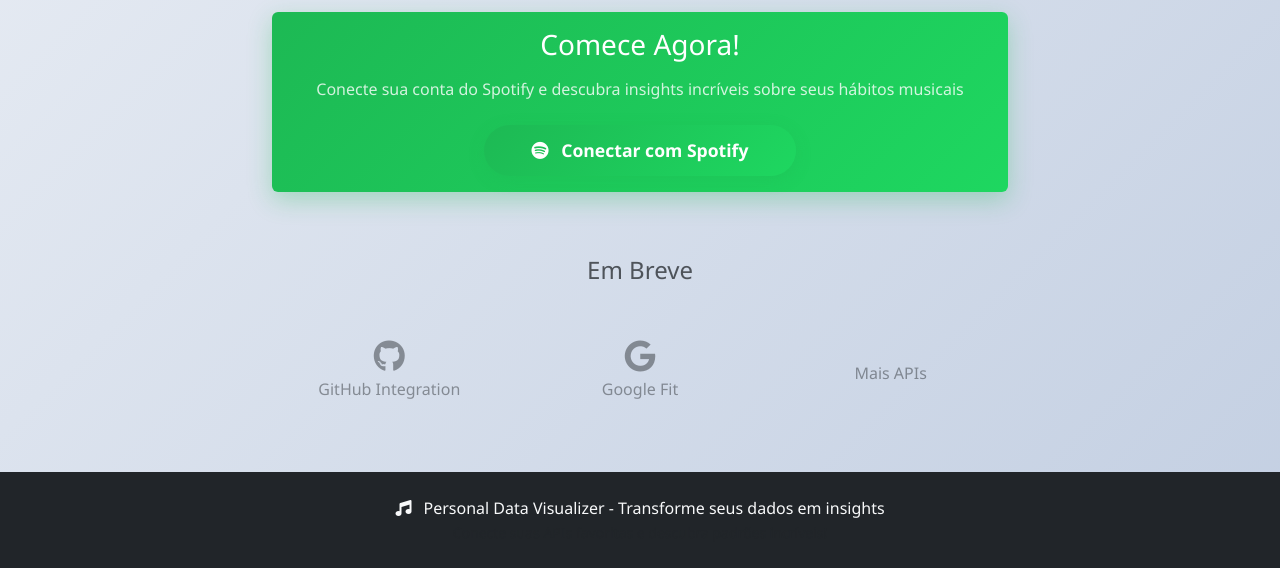
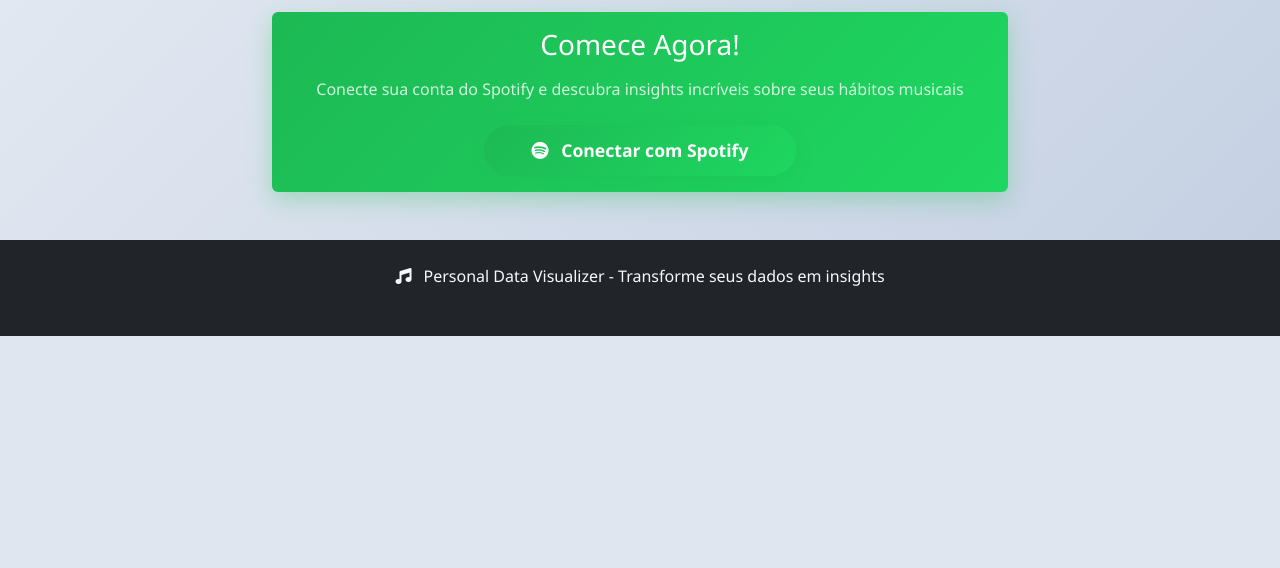
Before and after one commit to Vitorbogo/data-visualizer, a Flask app: page / in a window 1280 px wide. Shown: the part 984-1552 px from the top of the page. After the commit the page ends 1320 px from the top, so only its background shows below. Run offline with Flask 3, Linux system fonts and the light colour scheme.

Commit message:
Retirando coming soon

```diff
--- a/templates/index.html
+++ b/templates/index.html
@@ -97,31 +97,6 @@ endblock %} {% block content %}
         </div>
       </div>
     </div>
-
-    <!-- Coming Soon -->
-    <div class="row g-3 mt-5">
-      <div class="col-12">
-        <h4 class="text-center mb-4 text-muted">Em Breve</h4>
-      </div>
-      <div class="col-md-4 text-center">
-        <div class="coming-soon-item">
-          <i class="fab fa-github fa-2x text-muted mb-2"></i>
-          <h6 class="text-muted">GitHub Integration</h6>
-        </div>
-      </div>
-      <div class="col-md-4 text-center">
-        <div class="coming-soon-item">
-          <i class="fab fa-google fa-2x text-muted mb-2"></i>
-          <h6 class="text-muted">Google Fit</h6>
-        </div>
-      </div>
-      <div class="col-md-4 text-center">
-        <div class="coming-soon-item">
-          <i class="fas fa-more-horizontal fa-2x text-muted mb-2"></i>
-          <h6 class="text-muted">Mais APIs</h6>
-        </div>
-      </div>
-    </div>
   </div>
 </div>
 {% endblock %}
```
